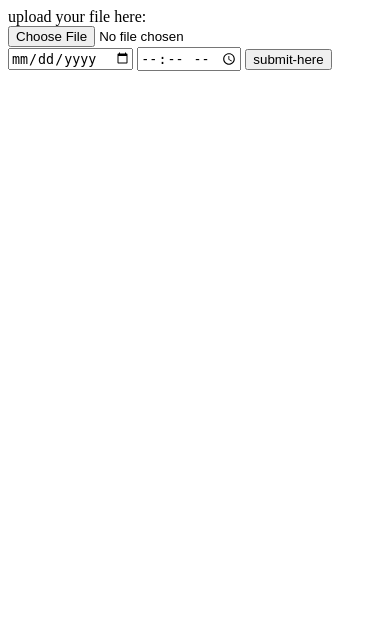
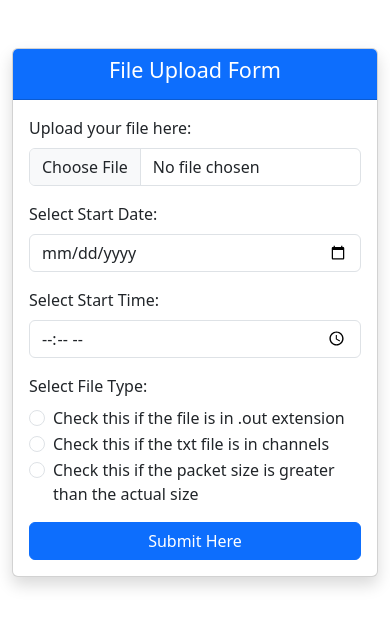
Before and after one commit to HarshadaRaut234/satat, a Django app: page /decode/ in a window 390 px wide. Shown: the top 627 px of the page. Run offline with Django 5.2, Linux system fonts and the light colour scheme; parts of the project's set-up code (start-up, migrations or seed data) failed here and were passed over; some libraries are stand-ins or nearby versions.

Commit message:
updated decoder to better handle binary files of all types; updated satat_backend to give remote access;  updated templates to add css; updated front end for aesthetic

```diff
--- a/satat_backend/satat_backend/decoder/admin.py
+++ b/satat_backend/satat_backend/decoder/admin.py
@@ -11,7 +11,7 @@ class HkAdmin(admin.ModelAdmin):
     Formatted_Time.short_description = 'Formatted_Time'
 
 class GmcAdmin(admin.ModelAdmin):
-    list_display = ('Formatted_Time','Filename', 'GMC_Radiation_Counts', 'GMC_Radiation_Counts_Differential','GM_Tube_High_Voltage', 'HVDC_IC_Control_Voltage')
+    list_display = ('Formatted_Time','Filename', 'GMC_Radiation_Counts', 'GMC_Radiation_Counts_Differential','GM_Tube_High_Voltage', 'HVDC_IC_Control_Voltage', 'Comparator_Reference_Voltage')
     search_fields = ('Filename',)
 
     def Formatted_Time(self, obj):
--- a/satat_backend/satat_backend/decoder/decode.py
+++ b/satat_backend/satat_backend/decoder/decode.py
@@ -255,7 +255,7 @@ def packetiser(data_df, report_df):
 def summarize_data(data_df):
     index0x08 = data_df.where(data_df==0x08).dropna().index
     #print(index0x08)
-    index0x08 = index0x08[:-1] #to elimate last packet which maybe incompleted
+    index0x08 = index0x08[1:-2] #to elimate last packet which maybe incompleted
     valid_lengths_indexes = index0x08.where(data_df[index0x08+5].isin(valid_lengths)).dropna()
     valid_apids_indexes = index0x08.where(data_df[index0x08+1].isin(valid_apids)).dropna()
     valid_indexes = valid_apids_indexes.intersection(valid_lengths_indexes)
@@ -284,16 +284,27 @@ def differential(series):
         prev = i['GMC_Radiation_Counts']
     return series
 
+def load_data(filename):
+    data_df = pd.read_csv(filename, header=9, delimiter='\t', usecols=[f'CH-{3}']).drop(0).reset_index(drop=True)
+    data_df=data_df.dropna()
+    data_df = data_df[f'CH-{3}'].apply(lambda x: int(str(x)[0:4], 16))
+    return data_df
+
 @shared_task
-def ccsds_decoder(file, task_id, time):
+def ccsds_decoder(file, task_id, time, data_df, txt):
     file_data = file.read()
     file_name = file.name
     print("File input taken")
 
     # Convert file data into appropriate format
-    byte_data = np.frombuffer(file_data, dtype=np.uint8)
-    data_df = pd.Series(byte_data).iloc[::2].reset_index(drop=True)
+    if txt == 'bytes' or txt == 'packets':
+        print('inside false')
+        byte_data = np.frombuffer(file_data, dtype=np.uint8)
+        data_df = pd.Series(byte_data).iloc[::2].reset_index(drop=True)
+        print(data_df)
+
     summary_df = summarize_data(data_df)
+    print(summary_df)
 
     # Initialize an empty series for decoded values
     decoded_values_series = pd.Series()  # Empty series to store decoded values
--- a/satat_backend/satat_backend/decoder/views.py
+++ b/satat_backend/satat_backend/decoder/views.py
@@ -36,7 +36,17 @@ def input(request):
 
         start_time = request.POST['start_time']
         start_date = request.POST['start_date']
+        filetype = request.POST['filetype']
+        print(filetype)
         unix_time = unix(start_date, start_time)
+
+        data_df = None
+
+        if filetype == 'txt':
+            print('inside true')
+            data_df = pd.read_csv(file, header=9, delimiter='\t', usecols=[f'CH-{3}']).drop(0).reset_index(drop=True)
+            data_df=data_df.dropna()
+            data_df = data_df[f'CH-{3}'].apply(lambda x: int(str(x)[0:4], 16))
 
         if file_extension in allowed_extensions:
             # Create a unique task ID for tracking progress
@@ -46,7 +56,7 @@ def input(request):
             cache.set(f"progress_{task_id}", 0)
 
             # Run the decoder in a background thread
-            threading.Thread(target=ccsds_decoder, args=(file, task_id, unix_time)).start()
+            threading.Thread(target=ccsds_decoder, args=(file, task_id, unix_time, data_df, filetype)).start()
 
             # Return the task ID to the client for tracking
             return HttpResponse(f"""
--- a/satat_backend/satat_backend/templates/input_file.html
+++ b/satat_backend/satat_backend/templates/input_file.html
@@ -3,16 +3,73 @@
 <head>
     <meta charset="UTF-8">
     <meta name="viewport" content="width=device-width, initial-scale=1.0">
-    <title>Input file</title>
+    <title>Input File Form</title>
+    <!-- Bootstrap CSS CDN -->
+    <link href="https://cdn.jsdelivr.net/npm/bootstrap@5.3.1/dist/css/bootstrap.min.css" rel="stylesheet">
 </head>
 <body>
-    <form enctype="multipart/form-data" action="submit/" method="POST">
-        {% csrf_token %}
-        upload your file here: <br>
-        <input type="file" name="binary_input_file" id="binary-input-file">
-        <input type="date" name="start_date" id="start_date">
-        <input type="time" name="start_time" id="start_time">
-        <input type="submit" value="submit-here">
-    </form>
+    <div class="container mt-5">
+        <div class="row justify-content-center">
+            <div class="col-md-8">
+                <div class="card shadow">
+                    <div class="card-header bg-primary text-white text-center">
+                        <h4>File Upload Form</h4>
+                    </div>
+                    <div class="card-body">
+                        <form enctype="multipart/form-data" action="submit/" method="POST">
+                            {% csrf_token %}
+
+                            <!-- File Upload -->
+                            <div class="mb-3">
+                                <label for="binary-input-file" class="form-label">Upload your file here:</label>
+                                <input type="file" class="form-control" name="binary_input_file" id="binary-input-file" required>
+                            </div>
+
+                            <!-- Date and Time -->
+                            <div class="mb-3">
+                                <label for="start_date" class="form-label">Select Start Date:</label>
+                                <input type="date" class="form-control" name="start_date" id="start_date" required>
+                            </div>
+                            <div class="mb-3">
+                                <label for="start_time" class="form-label">Select Start Time:</label>
+                                <input type="time" class="form-control" name="start_time" id="start_time" required>
+                            </div>
+
+                            <!-- File Type Radio Options -->
+                            <div class="mb-3">
+                                <p class="form-label">Select File Type:</p>
+                                <div class="form-check">
+                                    <input type="radio" class="form-check-input" name="filetype" id="bytes" value="bytes">
+                                    <label for="bytes" class="form-check-label">
+                                        Check this if the file is in .out extension
+                                    </label>
+                                </div>
+                                <div class="form-check">
+                                    <input type="radio" class="form-check-input" name="filetype" id="txt" value="txt">
+                                    <label for="txt" class="form-check-label">
+                                        Check this if the txt file is in channels
+                                    </label>
+                                </div>
+                                <div class="form-check">
+                                    <input type="radio" class="form-check-input" name="filetype" id="packets" value="packets">
+                                    <label for="packets" class="form-check-label">
+                                        Check this if the packet size is greater than the actual size
+                                    </label>
+                                </div>
+                            </div>
+
+                            <!-- Submit Button -->
+                            <div class="d-grid">
+                                <button type="submit" class="btn btn-primary">Submit Here</button>
+                            </div>
+                        </form>
+                    </div>
+                </div>
+            </div>
+        </div>
+    </div>
+
+    <!-- Bootstrap JS CDN (optional) -->
+    <script src="https://cdn.jsdelivr.net/npm/bootstrap@5.3.1/dist/js/bootstrap.bundle.min.js"></script>
 </body>
 </html>
```
Also changed, not shown: satat_backend/satat_backend/satat_backend/settings.py (+2 -5 lines), satat_backend/satat_backend/templates/welcome.html (+34 -4 lines), satat_frontend/src/components/HomeView.vue (+48 -3 lines).
